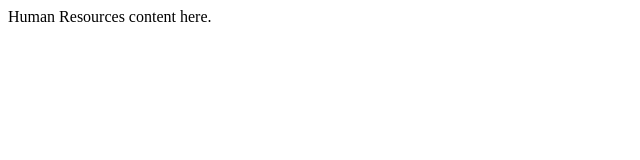
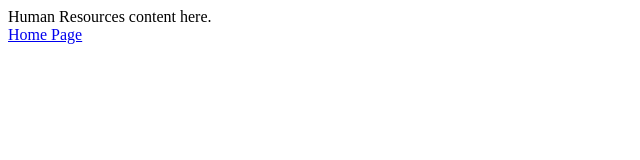
Before and after one commit to Zer0cul/ContosoWebSiteSolution, a plain HTML site: page ContosoWebSite/HumanResources.html in a window 1280 px wide. Shown: the full height of the page, 0-640 px from the left. Drawn offline with Linux system fonts and the light colour scheme.

Commit message:
Add Home page links for the Human Resources and Expence Reports.
The link is direct to the MainContent.html because navigation occurs inside the iframe

```diff
--- a/ContosoWebSite/HumanResources.html
+++ b/ContosoWebSite/HumanResources.html
@@ -5,6 +5,7 @@
 	<meta charset="utf-8" />
 </head>
 <body>
-    Human Resources content here.
+    Human Resources content here.<br />
+    <a href="MainContent.html">Home Page</a>
 </body>
 </html>
```
Also changed, not shown: ContosoWebSite/ExpenseReports.html (+2 -1 lines).
